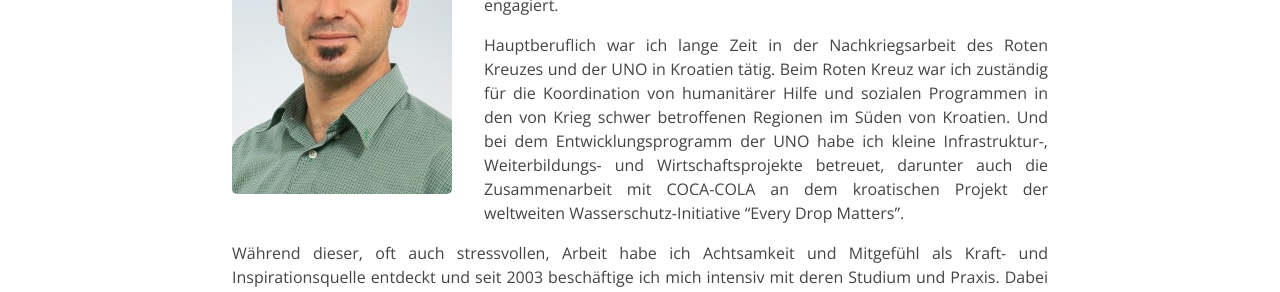
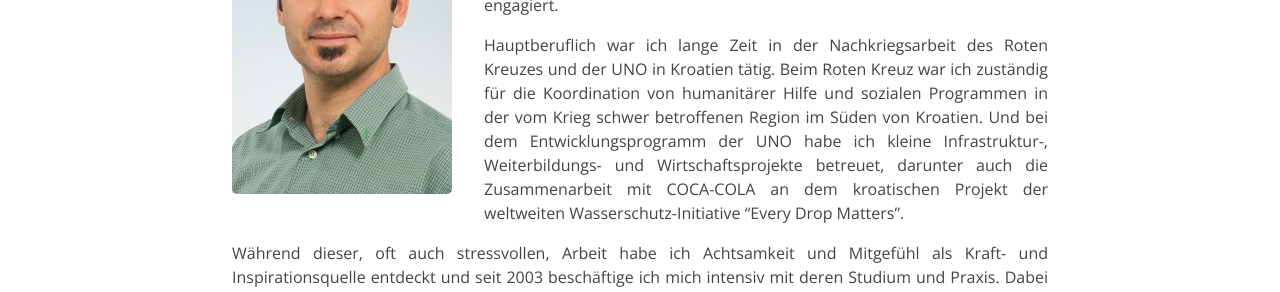
Before and after one commit to herzweite/herzweite.github.io, a Jekyll site: the page built from zur-person.md, in a window 1280 px wide. Shown: the part 391-683 px from the top of the page. Built offline with Jekyll 4.4.1, drawn with Linux system fonts in a browser that asks for light colours; some web fonts are replaced; Markdown is read by kramdown in place of the engine named in the settings; comment, search, counter and statistics services are not loaded.

Commit message:
Update zur-person.md

```diff
--- a/zur-person.md
+++ b/zur-person.md
@@ -10,6 +10,6 @@ hideTitle: true
 
 Ich bin in Deutschland  1973 geboren, als Kind von "Gastarbeitern" aus dem ehemaligen Jugoslawien. Die Grund- und Berufsschule habe ich in Kroatien besucht, danach habe ich in Slowenien an der Universität in Ljubljana studiert. In der Zeit meiner Schul- und Berufsbildung habe ich mich bei Amnesty International, Greenpeace und verschiedenen Friedensinitiativen engagiert.
 
-Hauptberuflich war ich lange Zeit in der Nachkriegsarbeit des Roten Kreuzes und der UNO in Kroatien tätig. Beim Roten Kreuz war ich zuständig für die Koordination von humanitärer Hilfe und sozialen Programmen in den von Krieg schwer betroffenen Regionen im Süden von Kroatien. Und bei dem Entwicklungsprogramm der UNO habe ich kleine Infrastruktur-, Weiterbildungs- und Wirtschaftsprojekte betreuet, darunter auch die Zusammenarbeit mit COCA-COLA an dem kroatischen Projekt der weltweiten Wasserschutz-Initiative "Every Drop Matters".
+Hauptberuflich war ich lange Zeit in der Nachkriegsarbeit des Roten Kreuzes und der UNO in Kroatien tätig. Beim Roten Kreuz war ich zuständig für die Koordination von humanitärer Hilfe und sozialen Programmen in der vom Krieg schwer betroffenen Region im Süden von Kroatien. Und bei dem Entwicklungsprogramm der UNO habe ich kleine Infrastruktur-, Weiterbildungs- und Wirtschaftsprojekte betreuet, darunter auch die Zusammenarbeit mit COCA-COLA an dem kroatischen Projekt der weltweiten Wasserschutz-Initiative "Every Drop Matters".
 
 Während dieser, oft auch stressvollen, Arbeit habe ich Achtsamkeit und Mitgefühl als Kraft- und Inspirationsquelle entdeckt und seit 2003 beschäftige ich mich intensiv mit deren Studium und Praxis. Dabei gehe ich mit besonderem Interesse der Frage nach wie man Mitgefühl, Wohlwollen und Achtsamkeit in die Arbeitswelt und Organisationskultur verankern kann.
```
